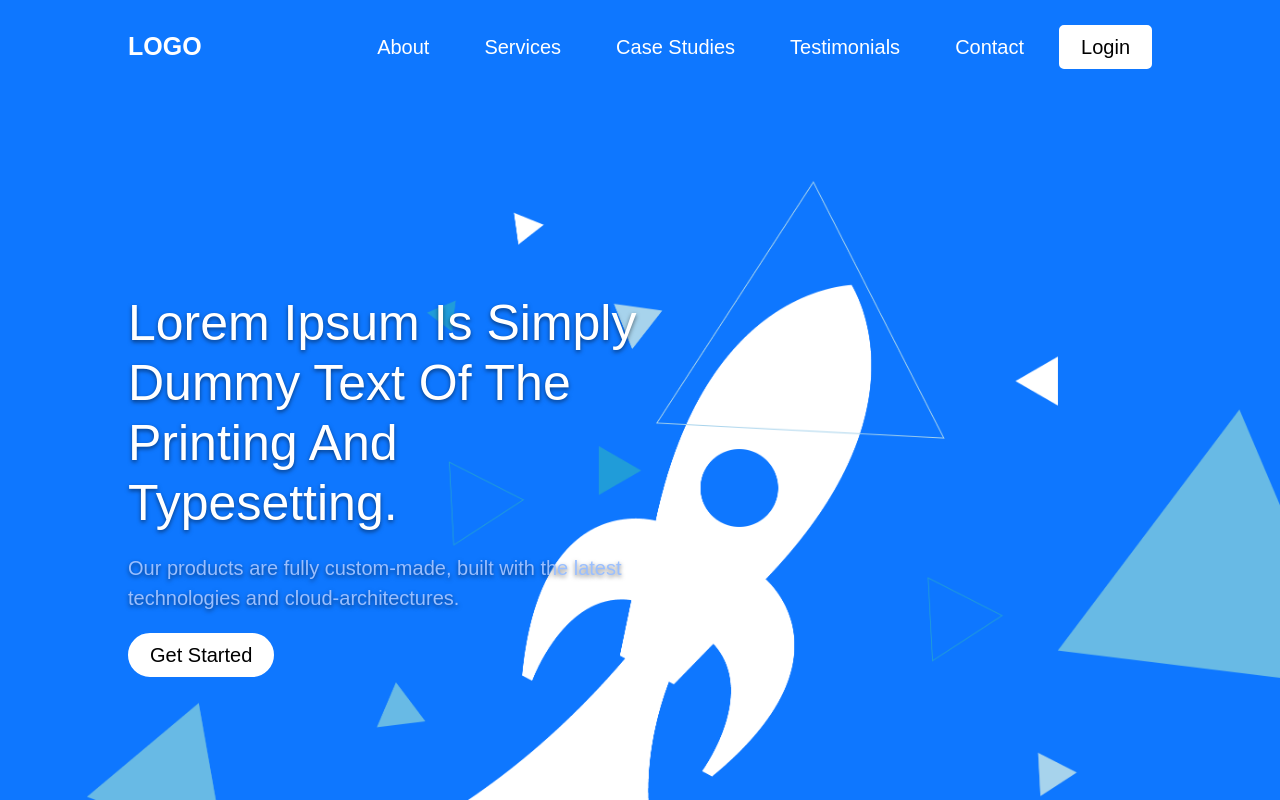
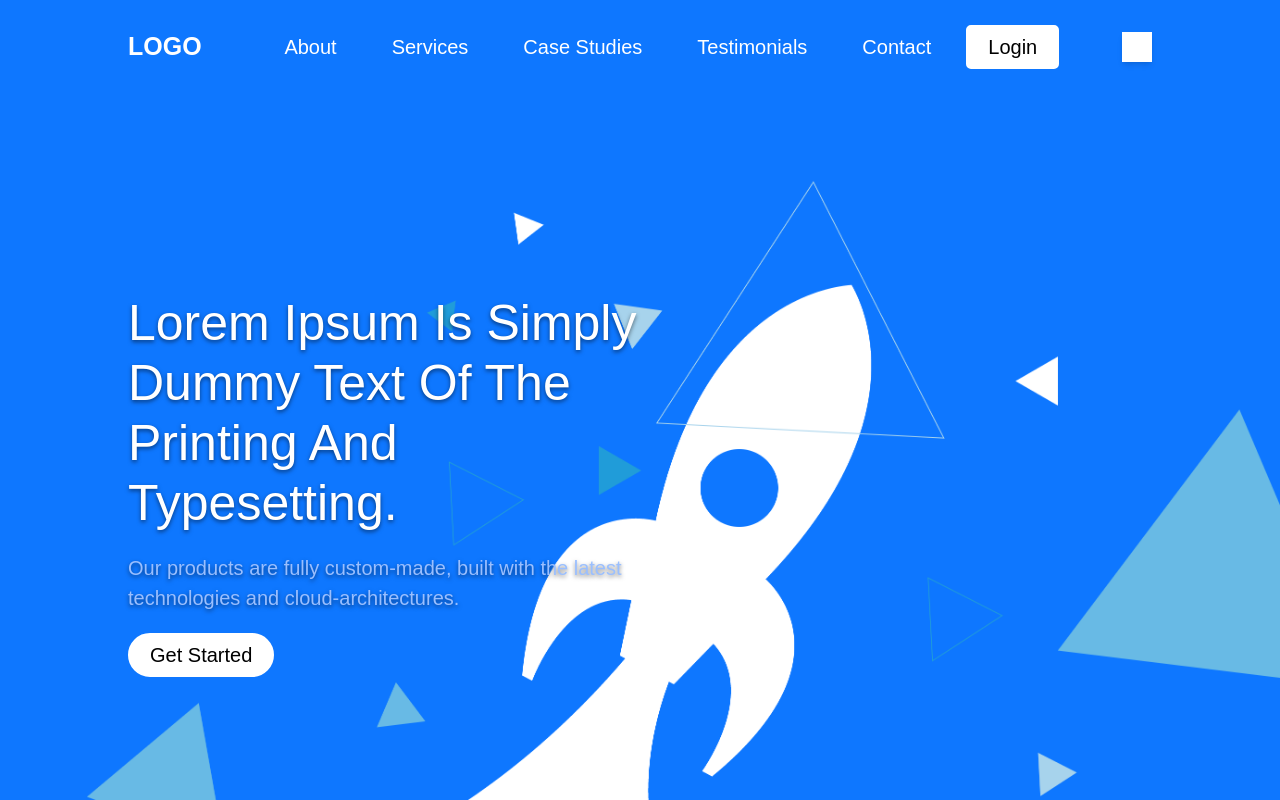
Before and after one commit to Biglad22/SB-Assignment, a Vue app: page / in a window 1280 px wide. Shown: the top 800 px of the page. Built offline with nearby package versions, Linux system fonts and the light colour scheme.

Commit message:
made changes

```diff
--- /dev/null
+++ b/src/assets/icons/MobileMenuBtn.vue
@@ -0,0 +1,24 @@
+<template>
+
+    <button type="button" class @click="handleClick">
+        <span class="w-[1.5rem] h-[1.5rem] block bg-white shadow-md  rounded-"></span>
+    </button>
+</template>
+<script lang="ts">
+    import {defineComponent} from 'vue';
+
+    export default defineComponent({
+        name:'MobileMenuBtn',
+        data(){
+            return{
+                clicked : false
+            }
+        },
+        methods :{
+            handleClick(){
+                this.clicked = !this.clicked;
+                this.$emit('onclick', this.clicked);
+            }
+        }
+    })
+</script>
--- a/src/components/home-page-components/NavBar.vue
+++ b/src/components/home-page-components/NavBar.vue
@@ -3,27 +3,39 @@
         <h6 class=" font-black uppercase text-white w-fit" >
             logo
         </h6>
-        <div class="flex items-center gap-3 justify-center absolute h-[100vh] top-0 right-0 z-40  pe-[var(--margin)] p-4 bg-[#0E77FF] flex-col w-fit translate-x-full  min-[1100px]:translate-x-0 min-[1100px]:bg-transparent min-[1100px]:p-0 min-[1100px]:h-fit min-[1100px]:flex-row min-[1100px]:static">
+        <div :class="`flex items-center gap-3 justify-center absolute h-[100vh] top-0 right-0 z-40  pe-[var(--margin)] p-4 bg-[#0E77FF] flex-col w-fit ${menuOpen? 'translate-x-0' : 'translate-x-full'}  min-[1100px]:translate-x-0 min-[1100px]:bg-transparent min-[1100px]:p-0 min-[1100px]:h-fit min-[1100px]:flex-row min-[1100px]:static`">
             <Button v-for="(i, index) in textBtns" :key="index" :title="i" text="primary" />
             <Button title="login"  to="/login" fill="primary" />
         </div>
+        <MobileMenuBtn @onClick="handleMenuOpen"/>
     </nav>
 </template>
 <script lang="ts">
     import { defineComponent } from 'vue';
     import Button from '../Button.vue';
+    import MobileMenuBtn from '../../assets/icons/MobileMenuBtn.vue';
 
     interface Data {
-        textBtns : string[]
+        textBtns : string[],
+        menuOpen : boolean
     }
 
     export default defineComponent({
         name: 'HomeNav',
-        components: {Button},
+        components: {
+            Button,
+            MobileMenuBtn
+        },
         data():Data{
             return {
-                textBtns: ['about', 'services', 'case studies', 'testimonials', 'contact']
+                textBtns: ['about', 'services', 'case studies', 'testimonials', 'contact'],
+                menuOpen : false
             };
+        },
+        methods:{
+            handleMenuOpen(newValue : boolean){
+                this.menuOpen = newValue;
+            }
         }
     })
 </script>
--- a/src/components/home-page-components/SupportSection.vue
+++ b/src/components/home-page-components/SupportSection.vue
@@ -61,7 +61,7 @@
                     return this.helperMsg = 'please fill all required fields correctly';
                 }
             },
-            handleForm(e : Event){
+            handleForm(){
                 this.validateInput();
                 return this.helperMsg = 'submited, thank you'
             }
```
